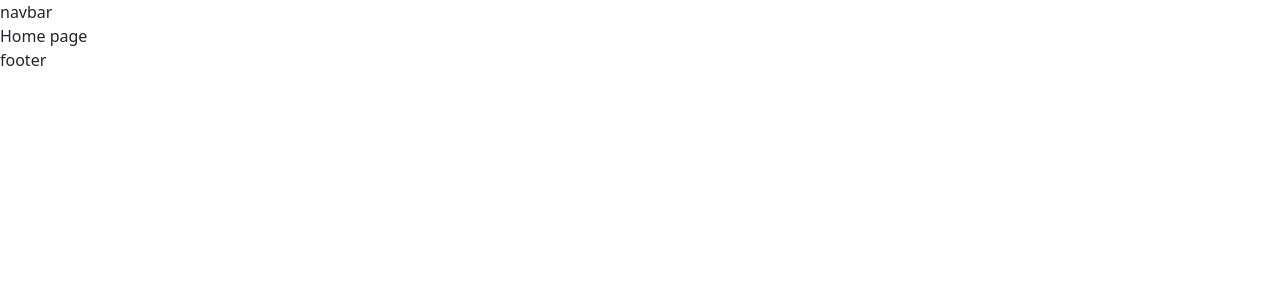
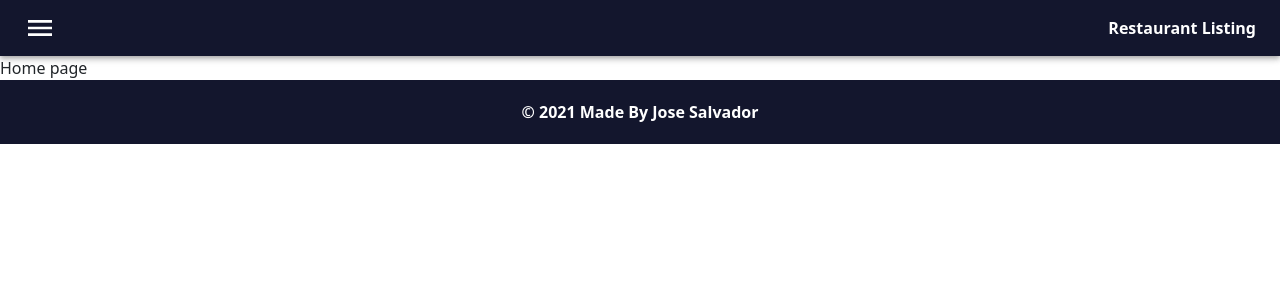
Before and after one commit to Jsalvadorpp/RoR_Test, a React (Create React App) app in the folder client/: page / in a window 1280 px wide. Shown: the top 300 px of the page. Built offline with nearby package versions, Linux system fonts and the light colour scheme; the HTML template or start-up script is replaced by a standard one.

Commit message:
added navbar and footer

```diff
--- a/client/public/css/style.css
+++ b/client/public/css/style.css
@@ -0,0 +1,3 @@
+*:focus {
+	outline: none !important;
+}
--- a/client/src/App.js
+++ b/client/src/App.js
@@ -1,4 +1,4 @@
-import { BrowserRouter as Router, Switch, Route } from 'react-router-dom';
+import { BrowserRouter as Router, Switch } from 'react-router-dom';
 import RouteWithLayout from './components/routeWithLayout';
 import Layout from './layouts/layout';
 import Home from './pages/general/home';
--- /dev/null
+++ b/client/src/layouts/footer/footer.js
@@ -0,0 +1,13 @@
+import React from 'react';
+import useStyles from './styles';
+
+export default function Footer() {
+	const classes = useStyles();
+
+	return (
+		<div className={classes.footer}>
+			{/* Copyright */}
+			<p className={classes.copyright}>© 2021 Made By Jose Salvador</p>
+		</div>
+	);
+}
--- /dev/null
+++ b/client/src/layouts/footer/styles.js
@@ -0,0 +1,14 @@
+import { makeStyles } from '@material-ui/styles';
+
+export default makeStyles({
+	footer: {
+		background: '#13162D',
+		padding: '20px 50px',
+		color: 'white'
+	},
+	copyright: {
+		textAlign: 'center',
+		fontWeight: 'bold',
+		marginBottom: '0'
+	}
+});
--- a/client/src/layouts/layout.js
+++ b/client/src/layouts/layout.js
@@ -1,11 +1,13 @@
 import React from 'react';
+import Navbar from './navbar/navbar';
+import Footer from './footer/footer';
 
 export default function Layout({ children }) {
 	return (
 		<div>
-			navbar<br />
+			<Navbar />
 			{children}
-			footer<br />
+			<Footer />
 		</div>
 	);
 }
--- /dev/null
+++ b/client/src/layouts/navbar/navbar.js
@@ -0,0 +1,35 @@
+import React, { useState } from 'react';
+import * as Ui from '@material-ui/core';
+import * as Icon from '@material-ui/icons';
+import useStyles from './styles';
+
+//components
+import Sidebar from './sidebar';
+
+export default function Navbar() {
+	const classes = useStyles();
+	const [ showSidebar, setShowSidebar ] = useState(false);
+
+	return (
+		<div>
+			<Ui.AppBar position="static" className={classes.navbar}>
+				<Ui.Toolbar className={classes.navbarContainer}>
+					<div className="d-flex align-items-center justify-content-between w-100 flex-wrap">
+						<div className="text-center w-sm-100">
+							<Ui.IconButton edge="start" color="inherit" onClick={() => setShowSidebar(true)}>
+								<Icon.Menu className={classes.icon} />
+							</Ui.IconButton>
+						</div>
+
+						<div className="text-center w-sm-100">
+							<strong>Restaurant Listing</strong>
+						</div>
+					</div>
+				</Ui.Toolbar>
+			</Ui.AppBar>
+
+			{/* SideBar */}
+			<Sidebar openSidebar={showSidebar} toggleSideBar={() => setShowSidebar(false)} />
+		</div>
+	);
+}
--- /dev/null
+++ b/client/src/layouts/navbar/sidebar.js
@@ -0,0 +1,46 @@
+import React from 'react';
+import { Link } from 'react-router-dom';
+import * as Ui from '@material-ui/core';
+import * as Icon from '@material-ui/icons';
+import useStyles from './styles';
+
+function SidebarItem(props) {
+	const { title, linkTo } = props;
+	const classes = useStyles();
+
+	return (
+		<Ui.ListItem button className={classes.itemList} component={Link} to={linkTo}>
+			<Ui.ListItemText primary={title} />
+			<Ui.IconButton edge="end">
+				<Icon.ChevronRight />
+			</Ui.IconButton>
+		</Ui.ListItem>
+	);
+}
+
+export default function Sidebar(props) {
+	const { openSidebar, toggleSideBar } = props;
+	const classes = useStyles();
+
+	return (
+		<Ui.Drawer open={openSidebar} onClose={toggleSideBar} anchor="left" className={classes.drawer}>
+			<div style={{ overflowX: 'hidden' }}>
+				<div className={classes.sidebarHeader}>
+					<div className="d-flex align-items-center">
+						<p className="mb-0 ms-1" style={{ color: 'white' }}>
+							<strong>Hello , User</strong>
+						</p>
+					</div>
+					<Ui.IconButton edge="start" style={{ color: 'white' }} className="p-0" onClick={toggleSideBar}>
+						<Icon.Close />
+					</Ui.IconButton>
+				</div>
+
+				{/* link list */}
+				<Ui.List>
+					<SidebarItem title="Home" linkTo="/" />
+				</Ui.List>
+			</div>
+		</Ui.Drawer>
+	);
+}
--- /dev/null
+++ b/client/src/layouts/navbar/styles.js
@@ -0,0 +1,35 @@
+import { makeStyles } from '@material-ui/styles';
+
+export default makeStyles({
+	//% Navbar
+	navbar: {
+		backgroundColor: '#13162D'
+	},
+	icon: {
+		marginRight: '6px',
+		fontSize: '2rem'
+	},
+	iconText: {
+		fontSize: '1.1rem',
+		marginBottom: '0'
+	},
+	navbarContainer: {
+		minHeight: '40px'
+	},
+
+	//% Sidebar
+	drawer: {
+		overflowX: 'hidden'
+	},
+	sidebarHeader: {
+		backgroundColor: '#13162D',
+		padding: '12px 15px',
+		minWidth: '340px',
+		display: 'flex',
+		justifyContent: 'space-between',
+		marginBottom: '12px'
+	},
+	itemList: {
+		height: '34px'
+	}
+});
--- a/client/src/pages/general/home.js
+++ b/client/src/pages/general/home.js
@@ -1,8 +1,8 @@
 import React from 'react';
-import useStyles from './styles';
+//import useStyles from './styles';
 
 export default function Home() {
-	const classes = useStyles();
+	//const classes = useStyles();
 
 	return <div>Home page</div>;
 }
--- a/client/src/pages/restaurant/restaurant.js
+++ b/client/src/pages/restaurant/restaurant.js
@@ -1,8 +1,8 @@
 import React from 'react';
-import useStyles from './styles';
+//import useStyles from './styles';
 
 export default function Restaurant() {
-	const classes = useStyles();
+	//const classes = useStyles();
 
 	return <div>Restaurant view</div>;
 }
```
